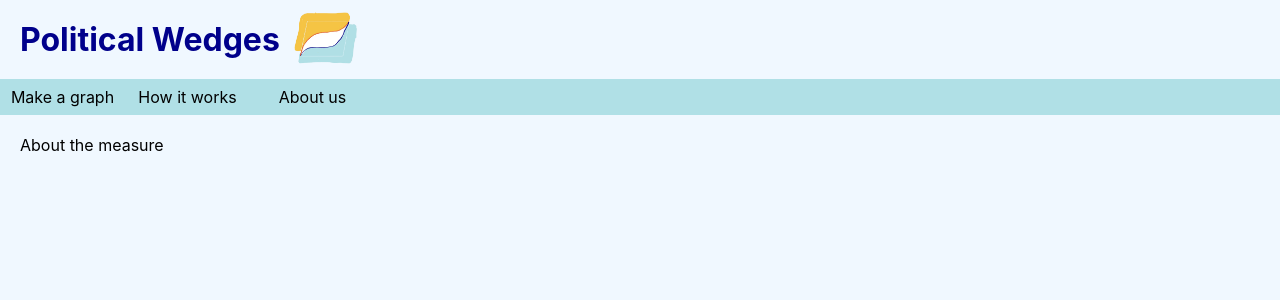
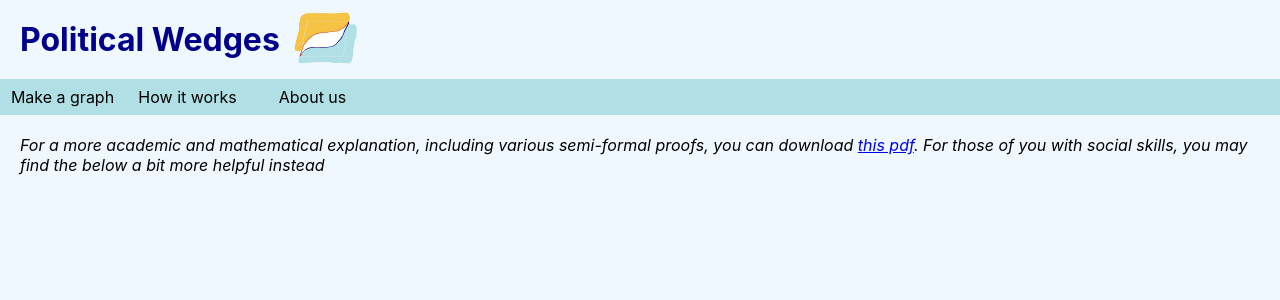
Before and after one commit to z-for-zarrin/political_wedges, a React (Create React App) app in the folder client/: page /how-it-works in a window 1280 px wide. Shown: the top 300 px of the page. Built offline with nearby package versions, Linux system fonts and the light colour scheme.

Commit message:
How it works page links to full academic explanation pdf

```diff
--- a/client/src/components/Explanation.js
+++ b/client/src/components/Explanation.js
@@ -1,7 +1,10 @@
+import explanationPDF from '../assets/Parallelogram-Description-And-Proofs.pdf';
+
 const Explanation = () => {
     return(
         <section className="page">
-            About the measure
+            <i>For a more academic and mathematical explanation, including various semi-formal proofs,
+            you can download <a href={explanationPDF}>this pdf</a>. For those of you with social skills, you may find the below a bit more helpful instead</i>
         </section>
     );
 }
```
Also changed, not shown: 1 other file (tests, documents, lock files or other folders).
